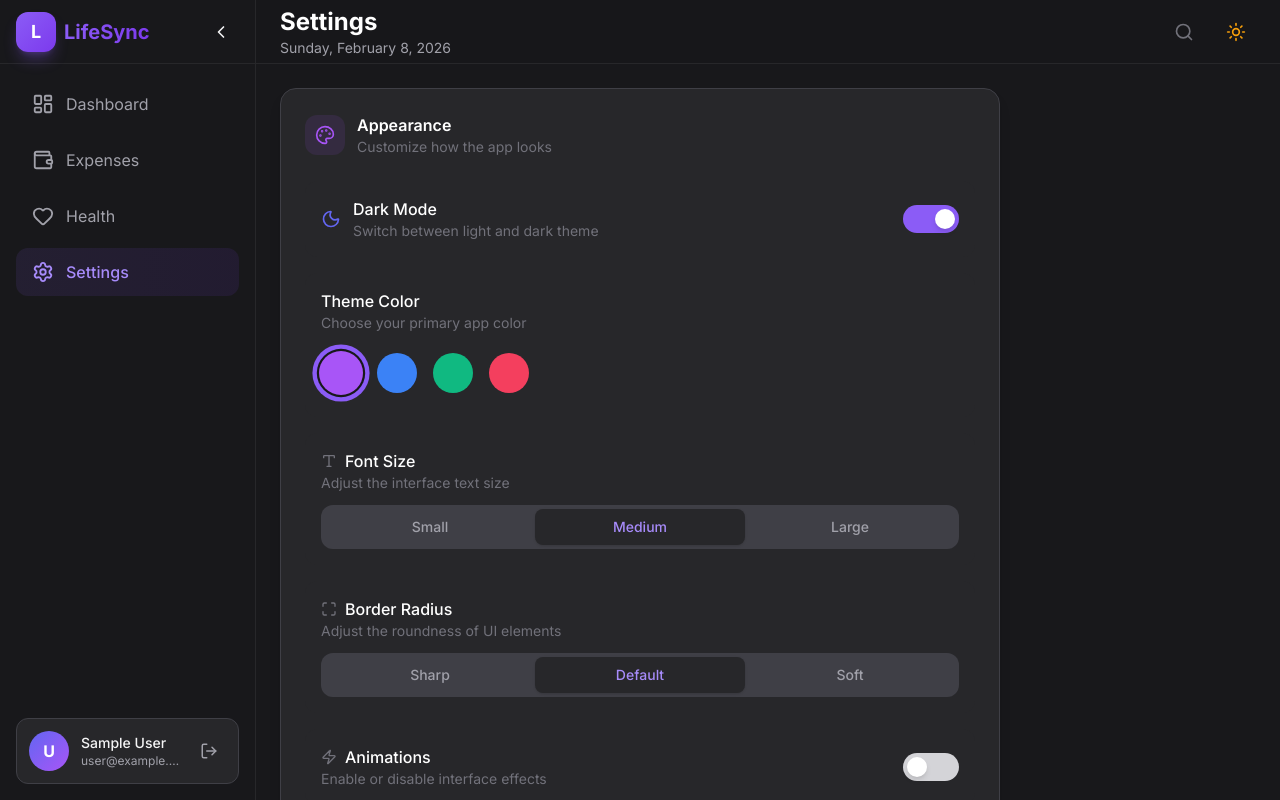
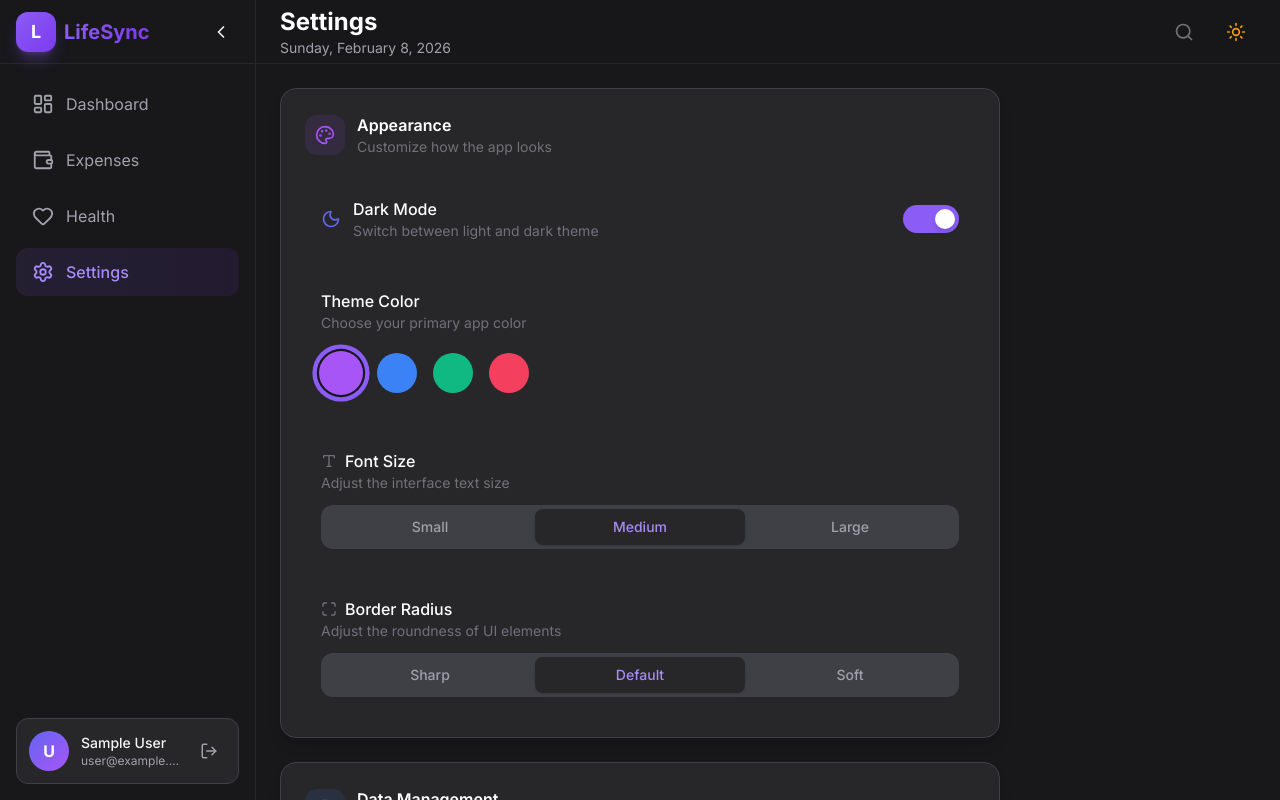
Before and after one commit to rajhackss/expense-health-tracker, a React (Vite) app: page /settings in a window 1280 px wide. Shown: the top 800 px of the page. Built offline with nearby package versions, Linux system fonts and the light colour scheme; no server answers; the database is empty; sample sign-in values are in the browser's storage.

Commit message:
feat: Add Settings page with appearance customization and data management features.

```diff
--- a/src/pages/Settings.jsx
+++ b/src/pages/Settings.jsx
@@ -11,8 +11,7 @@ import {
     Database,
     Palette,
     Type,
-    Maximize,
-    Zap
+    Maximize
 } from 'lucide-react';
 import { useState } from 'react';
 
@@ -163,27 +162,6 @@ export default function Settings() {
                                 ))}
                             </div>
                         </div>
-
-                        {/* Animations */}
-                        <div className="flex flex-col gap-3 p-4 rounded-xl bg-gray-50 dark:bg-gray-800 mt-4">
-                            <div className="flex items-center justify-between">
-                                <div>
-                                    <div className="flex items-center gap-2">
-                                        <Zap className="text-gray-500" size={16} />
-                                        <p className="font-medium text-gray-900 dark:text-white">Animations</p>
-                                    </div>
-                                    <p className="text-sm text-gray-500">Enable or disable interface effects</p>
-                                </div>
-                                <button
-                                    onClick={() => setAnimations(animations === 'enabled' ? 'disabled' : 'enabled')}
-                                    className={`relative w-14 h-7 rounded-full transition-colors ${animations === 'enabled' ? 'bg-primary-500' : 'bg-gray-300'
-                                        }`}
-                                >
-                                    <span className={`absolute top-1 w-5 h-5 bg-white rounded-full shadow-md transition-transform ${animations === 'enabled' ? 'left-8' : 'left-1'
-                                        }`} />
-                                </button>
-                            </div>
-                        </div>
                     </div>
 
                     {/* Data Management */}
```
